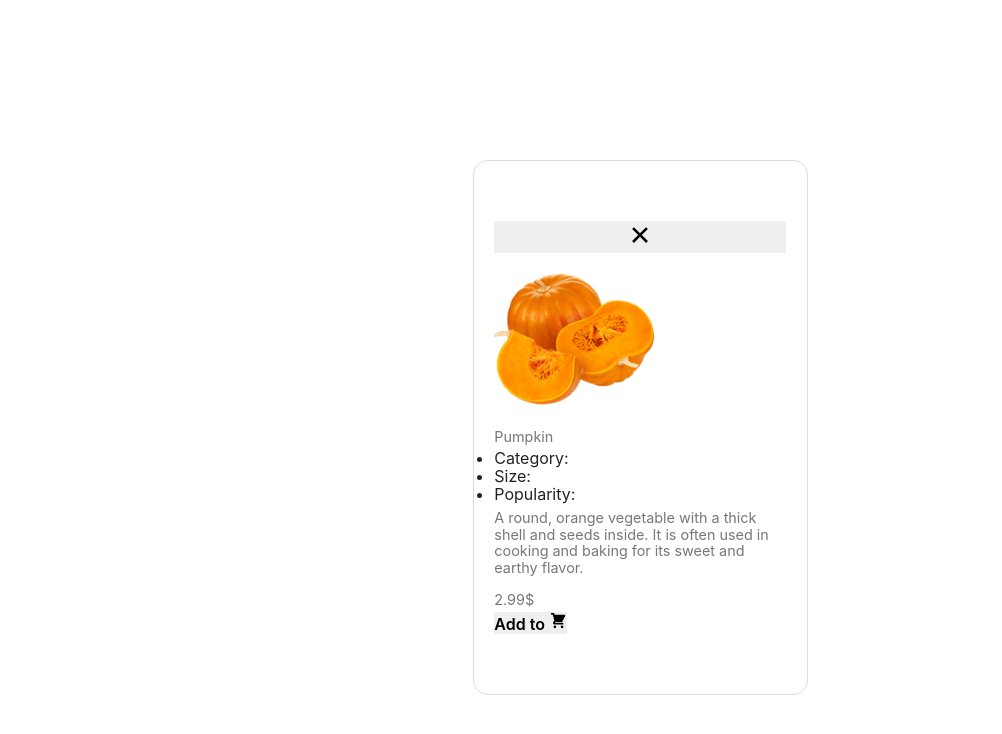
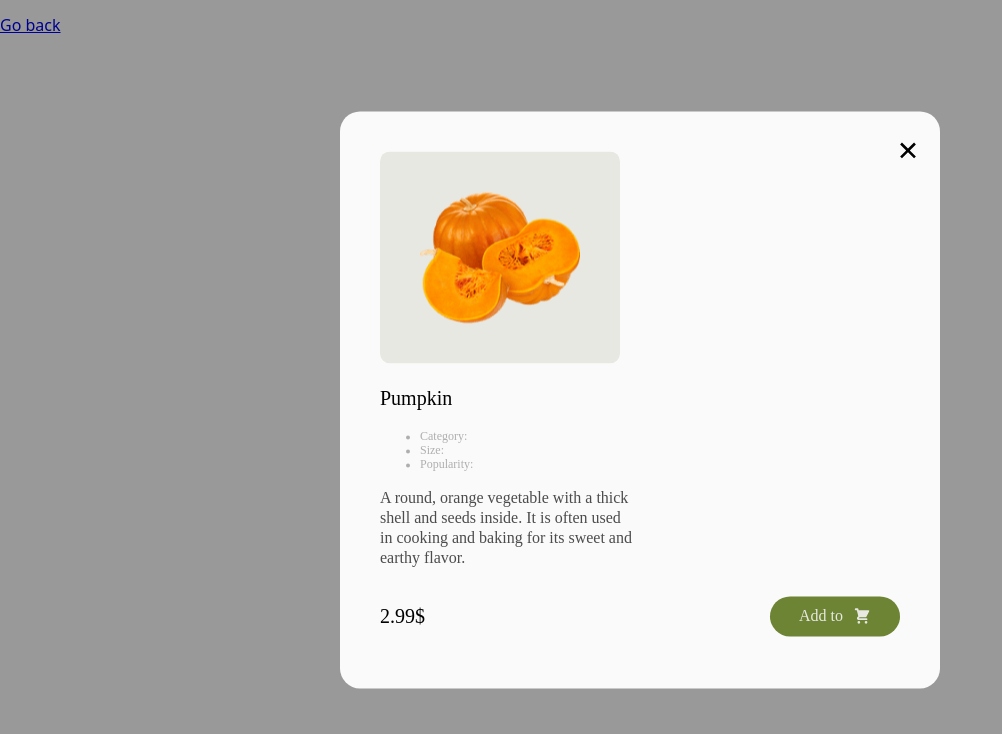
Before and after one commit to Artem199627/practice.html.css.js, a website built with Parcel: page src/modal1.html in a window 1280 px wide. Shown: the whole page, without its empty margins (0-1002 px from the left). Built offline with nearby package versions, Linux system fonts and the light colour scheme.

Commit message:
Update style.css

```diff
--- a/src/css/style.css
+++ b/src/css/style.css
@@ -1,4 +1,4 @@
-* {
+/* * {
   margin: 0;
   padding: 0;
   box-sizing: border-box;
@@ -88,4 +88,123 @@ button {
 .btnplusimg {
   display: flex;
   gap: 40px;
+} */
+.list {
+  text-decoration: none;
 }
+.items {
+  text-decoration: none;
+}
+.image-product {
+  border-radius: 10px;
+  background: #e8e8e2;
+  padding: 26px 40px 26px 40px;
+  width: 240px;
+  height: 212px;
+}
+.title-product {
+  color: #010101;
+  font-family: Neue Montreal;
+  font-size: 20px;
+  font-style: normal;
+  font-weight: 500;
+  line-height: 1.2;
+}
+.list-items {
+  color: rgba(1, 1, 1, 0.3);
+  font-family: Neue Montreal;
+  font-size: 12px;
+  font-style: normal;
+  font-weight: 400;
+  line-height: 1.16;
+}
+.info-about-products {
+  color: #010101;
+  font-family: Neue Montreal;
+  font-size: 12px;
+  font-style: normal;
+  font-weight: 400;
+  line-height: 1.16;
+}
+.about-product {
+  color: rgba(1, 1, 1, 0.7);
+  font-family: Neue Montreal;
+  font-size: 16px;
+  font-style: normal;
+  font-weight: 400;
+  line-height: 1.25;
+  width: 256px;
+  height: 80px;
+}
+.price {
+  color: #010101;
+  font-family: Neue Montreal;
+  font-size: 20px;
+  font-style: normal;
+  font-weight: 500;
+  line-height: 1.2;
+}
+.add-btn {
+  color: #e8e8e2;
+  font-family: Neue Montreal;
+  font-size: 16px;
+  font-style: normal;
+  font-weight: 500;
+  line-height: 1.25;
+  border-radius: 30px;
+  background: #6d8434;
+  padding: 10px 28px 10px 28px;
+  display: flex;
+  gap: 10px;
+  justify-content: center;
+  align-items: center;
+  min-width: 130px;
+  height: 40px;
+  border: none;
+}
+.cart-icon {
+  fill: #e8e8e2;
+}
+.info-cart {
+  display: flex;
+  justify-content: space-between;
+  align-items: center;
+}
+.content-info {
+}
+.information {
+}
+.list-item {
+}
+/** -----------------MODAL-------------------- **/
+.backdrop {
+  width: 100%;
+  height: 100%;
+  position: fixed;
+  top: 0;
+  background-color: rgba(1, 1, 1, 0.4);
+  /* display: flex;
+  align-items: center;
+  justify-content: center; */
+}
+.modal {
+  width: 600px;
+  min-height: 380px;
+  background-color: #fafafa;
+  border-radius: 20px;
+  position: absolute;
+  top: 50%;
+  left: 50%;
+  transform: translate(-50%, -50%);
+  padding: 40px;
+}
+.modal-close-btn {
+  border: none;
+  background: transparent;
+  width: 28px;
+  height: 28px;
+  position: absolute;
+  top: 24px;
+  right: 24px;
+  cursor: pointer;
+}
```
